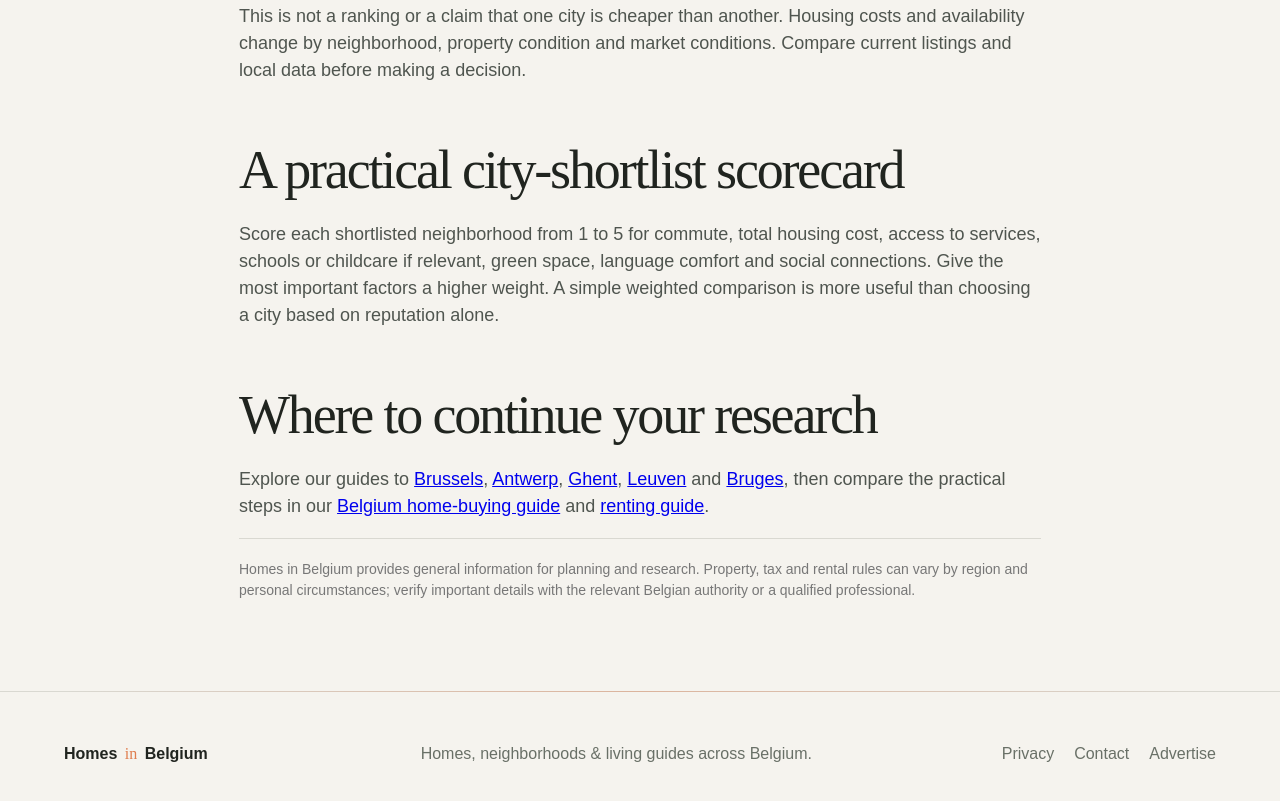
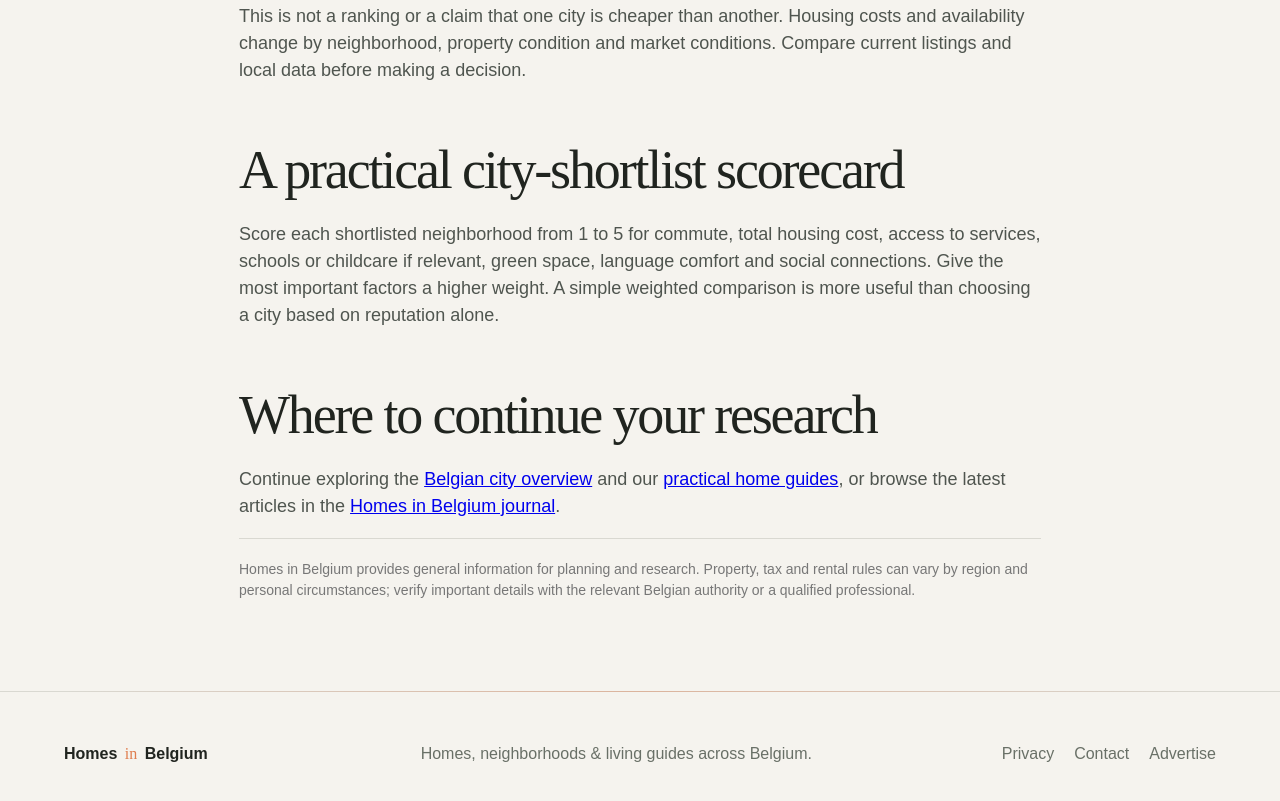
Before and after one commit to 4gmxsol-tech/HomesinBelgium.com, a website: page articles/how-to-choose-a-belgian-city.html in a window 1280 px wide. Shown: the part 2383-3184 px from the top of the page. Drawn offline with Linux system fonts and the light colour scheme.

Commit message:
Fix unverified internal links in Belgian city guide

```diff
--- a/articles/how-to-choose-a-belgian-city.html
+++ b/articles/how-to-choose-a-belgian-city.html
@@ -14,4 +14,4 @@
 <h2>A practical city-shortlist scorecard</h2>
 <p>Score each shortlisted neighborhood from 1 to 5 for commute, total housing cost, access to services, schools or childcare if relevant, green space, language comfort and social connections. Give the most important factors a higher weight. A simple weighted comparison is more useful than choosing a city based on reputation alone.</p>
 <h2>Where to continue your research</h2>
-<p>Explore our guides to <a href="../cities/brussels.html">Brussels</a>, <a href="../cities/antwerp.html">Antwerp</a>, <a href="../cities/ghent.html">Ghent</a>, <a href="../cities/leuven.html">Leuven</a> and <a href="../cities/bruges.html">Bruges</a>, then compare the practical steps in our <a href="../guides/buying-a-home-in-belgium.html">Belgium home-buying guide</a> and <a href="../guides/renting-in-belgium.html">renting guide</a>.<div class="article-note">Homes in Belgium provides general information for planning and research. Property, tax and rental rules can vary by region and personal circumstances; verify important details with the relevant Belgian authority or a qualified professional.</div></article></main><footer><div class="footer-brand">Homes <span>in</span> Belgium</div><p>Homes, neighborhoods &amp; living guides across Belgium.</p><div class="footer-links"><a href="/privacy.html">Privacy</a><a href="/contact.html">Contact</a><a href="/advertise.html">Advertise</a></div></footer></body></html>
+<p>Continue exploring the <a href="/#cities">Belgian city overview</a> and our <a href="/#guides">practical home guides</a>, or browse the latest articles in the <a href="/journal.html">Homes in Belgium journal</a>.<div class="article-note">Homes in Belgium provides general information for planning and research. Property, tax and rental rules can vary by region and personal circumstances; verify important details with the relevant Belgian authority or a qualified professional.</div></article></main><footer><div class="footer-brand">Homes <span>in</span> Belgium</div><p>Homes, neighborhoods &amp; living guides across Belgium.</p><div class="footer-links"><a href="/privacy.html">Privacy</a><a href="/contact.html">Contact</a><a href="/advertise.html">Advertise</a></div></footer></body></html>
```
